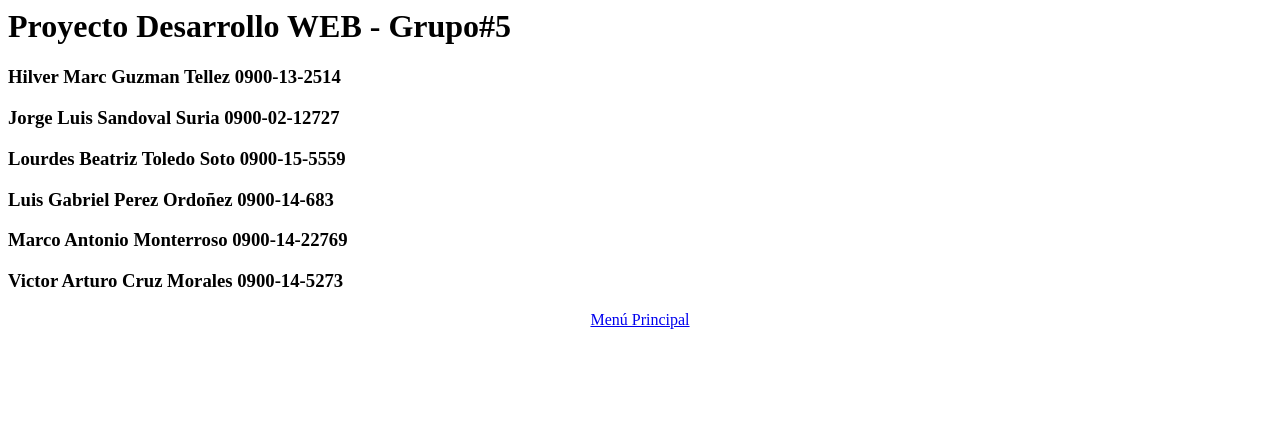
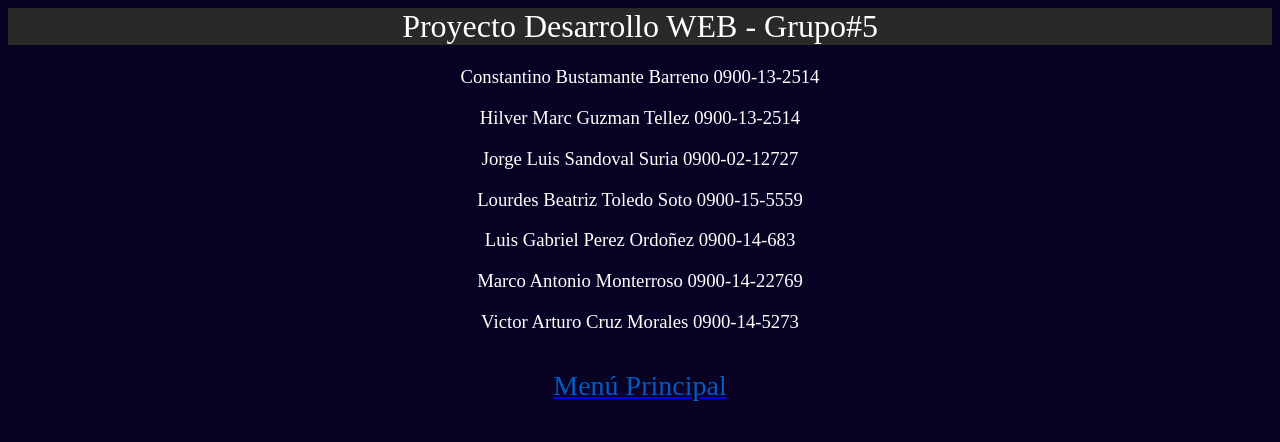
Before and after one commit to marcguzman/proyecto1dw, a plain HTML site: page contacto.html in a window 1280 px wide. Drawn offline with Linux system fonts and the light colour scheme.

Commit message:
Modificacion contacto
Aplicacion de css al documento de contacto, se separa el css en archivo contacto.css

```diff
--- a/contacto.html
+++ b/contacto.html
@@ -1,20 +1,21 @@
 <html>
     <head>
-
+	<link rel="stylesheet" href="css/contacto.css">
     </head>
     <body>
 
          <h1>Proyecto Desarrollo WEB - Grupo#5</h1>
 
-		<h3>Hilver Marc Guzman Tellez   0900-13-2514</h3>
-		<h3>Jorge Luis Sandoval Suria   0900-02-12727</h3>
-   	    <h3>Lourdes Beatriz Toledo Soto 0900-15-5559</h3>
-    	<h3>Luis Gabriel Perez Ordoñez  0900-14-683</h3>
-    	<h3>Marco Antonio Monterroso    0900-14-22769</h3>
-    	<h3>Victor Arturo Cruz Morales  0900-14-5273</h3>
+        <h3>Constantino Bustamante Barreno   0900-13-2514</h3>
+		<h3>Hilver Marc Guzman Tellez   	 0900-13-2514</h3>
+		<h3>Jorge Luis Sandoval Suria  	 	 0900-02-12727</h3>
+   	    <h3>Lourdes Beatriz Toledo Soto 	 0900-15-5559</h3>
+    	<h3>Luis Gabriel Perez Ordoñez  	 0900-14-683</h3>
+    	<h3>Marco Antonio Monterroso    	 0900-14-22769</h3>
+    	<h3>Victor Arturo Cruz Morales  	 0900-14-5273</h3>
 
     <div align="center">
-        <label>  <a href ="index.html">Menú Principal</label>
+        <label>  <a href ="index.html"><h4>Menú Principal</h4></label>
     </div>
 
     </body>
--- /dev/null
+++ b/css/contacto.css
@@ -0,0 +1,24 @@
+
+ h1{
+	font-weight: normal;
+	text-align: center;
+	background: #2A2929;
+	color: #fff;
+	}
+
+ h3{
+	font-weight: normal;
+	text-align: center;
+	color: #fff;
+	}
+
+ h4{
+	font-weight: normal;
+	text-align: center;
+	color: #025AC3;
+	font-size: 28px;
+	}
+
+body{
+    background-color:#0A0225;
+}
```
